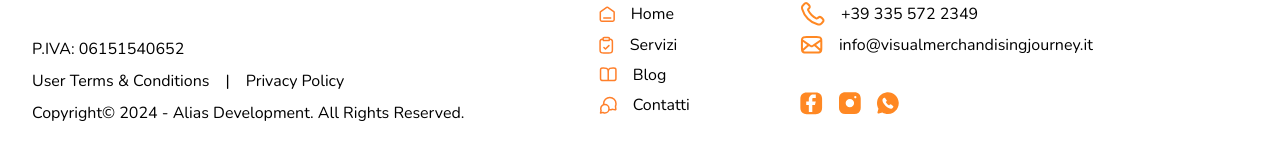
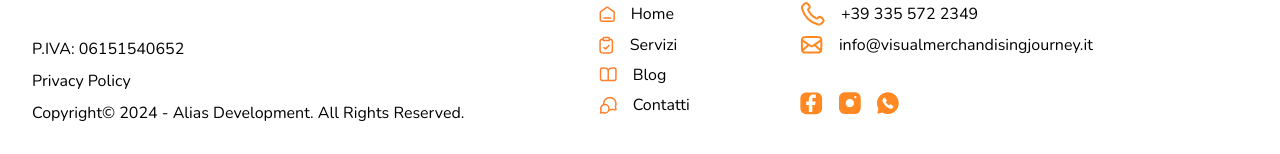
Before and after one commit to dev-simone/front_vmj, a React (Vite) app: page /services in a window 1280 px wide. Shown: the part 1415-1569 px from the top of the page. Built offline with nearby package versions, Linux system fonts and the light colour scheme; no server answers; a web font is replaced by a local one.

Commit message:
Removed the "User Terms and Conditions" in the Footer

```diff
--- a/src/components/Footer.jsx
+++ b/src/components/Footer.jsx
@@ -50,8 +50,6 @@ const Footer = () => {
         <div className="info-container">
           <p>P.IVA: 06151540652</p>
           <div className="info--p-iva-terms-container">
-            <a href="">User Terms & Conditions</a>
-            <p>|</p>
             <a href="">Privacy Policy</a>
           </div>
           <p>Copyright© 2024 - <a href="https://www.alias-development.com" target="_blank">Alias Development</a>. All Rights Reserved.</p>
```
